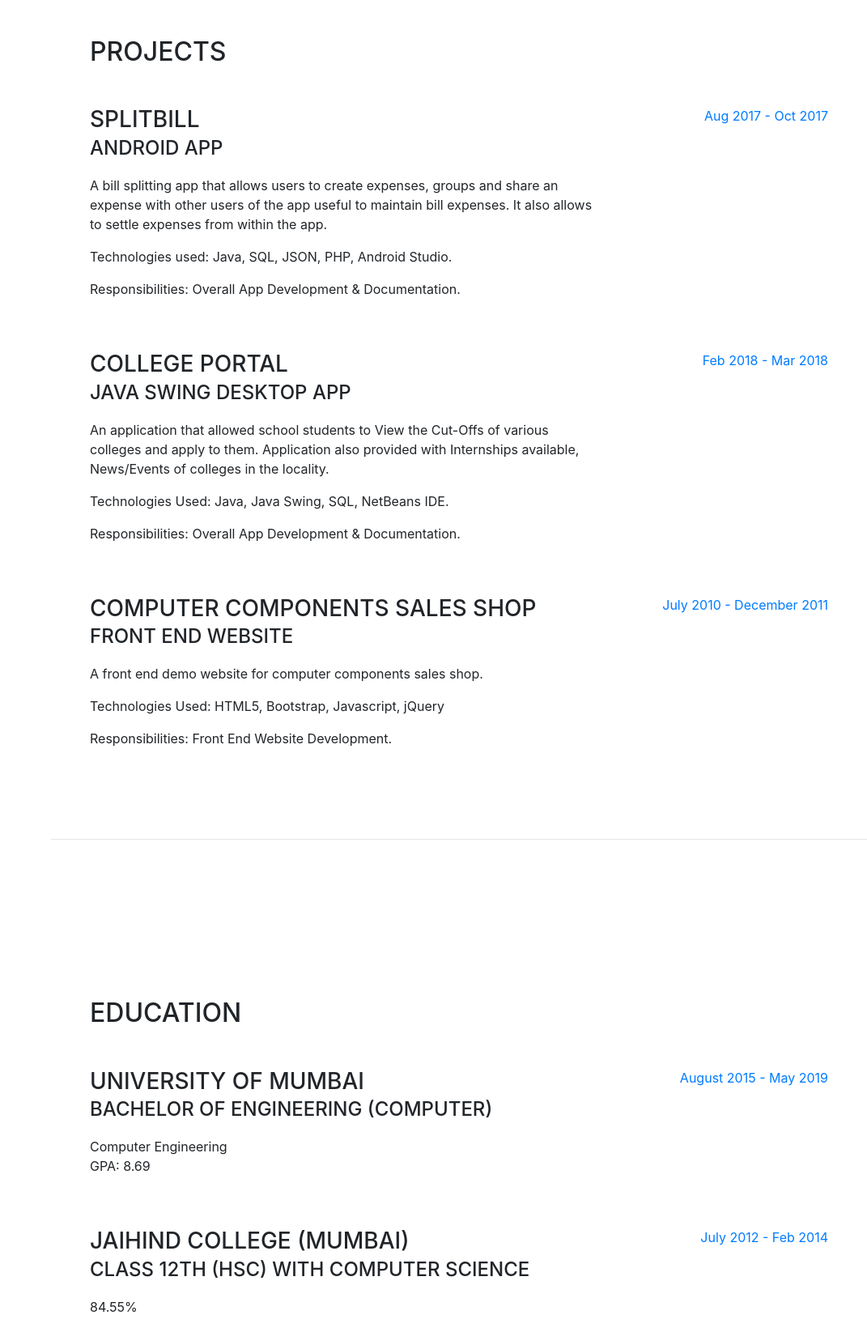
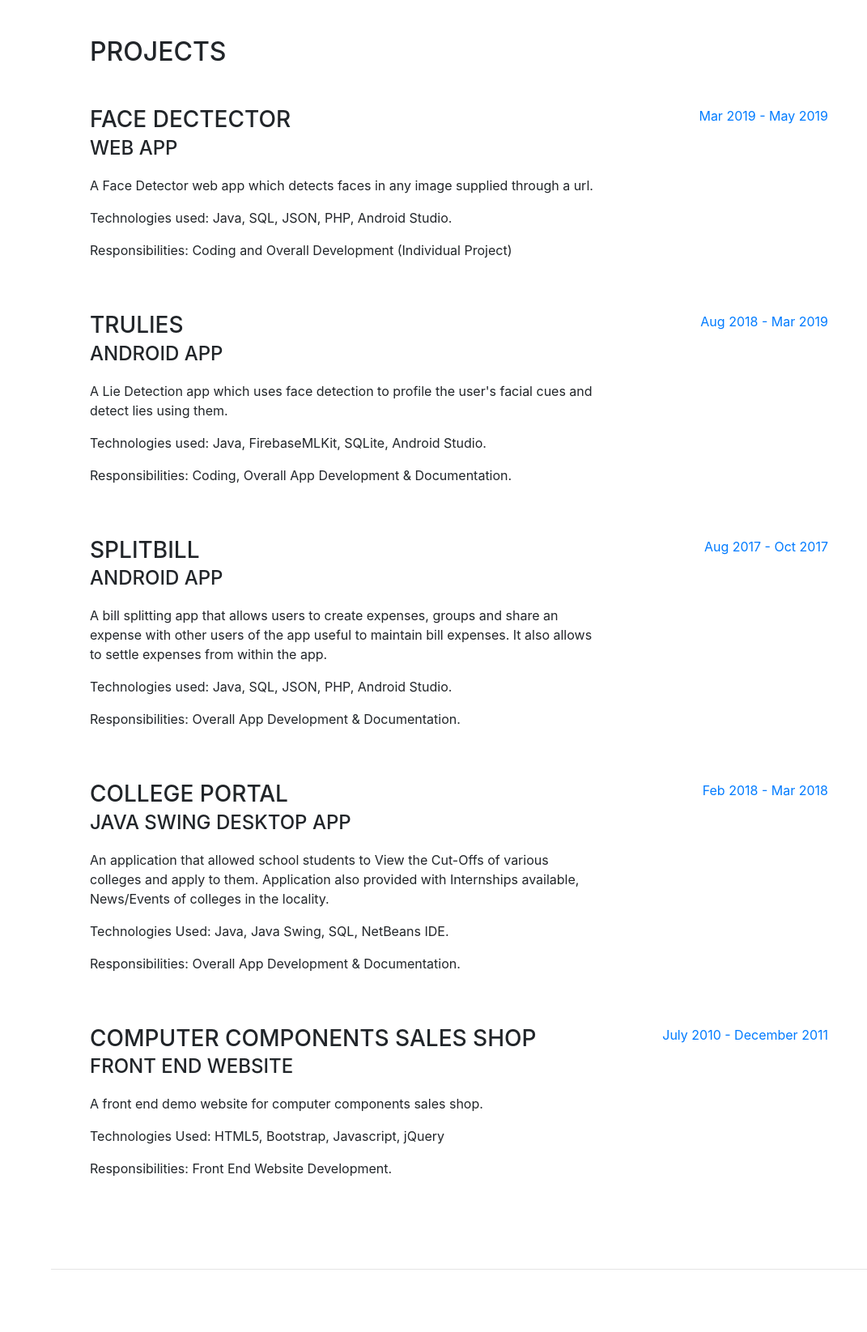
Before and after one commit to kishan00747/kishan00747.github.io, a website with bundled scripts: page index.html in a window 1280 px wide. Shown: the part 804-2449 px from the top of the page at 81% size, without its empty margins (209-1280 px from the left). Built offline with nearby package versions, Linux system fonts and the light colour scheme; a web font is replaced by a local one.

Commit message:
Updated skills and projects

```diff
--- a/index.html
+++ b/index.html
@@ -100,6 +100,32 @@
 
           <div class="resume-item d-flex flex-column flex-md-row mb-5">
             <div class="resume-content mr-auto">
+              <h3 class="mb-0">Face Dectector</h3>
+              <div class="subheading mb-3">Web App</div>
+              <p>A Face Detector web app which detects faces in any image supplied through a url.</p>
+            <p>Technologies used: Java, SQL, JSON, PHP, Android Studio.</p>
+            <p>Responsibilities: Coding and Overall Development (Individual Project)</p>
+            </div>
+            <div class="resume-date text-md-right">
+              <span class="text-primary">Mar 2019 - May 2019</span>
+            </div>
+          </div>
+
+          <div class="resume-item d-flex flex-column flex-md-row mb-5">
+            <div class="resume-content mr-auto">
+              <h3 class="mb-0">TruLies</h3>
+              <div class="subheading mb-3">Android App</div>
+              <p>A Lie Detection app which uses face detection to profile the user's facial cues and detect lies using them.</p>
+            <p>Technologies used: Java, FirebaseMLKit, SQLite, Android Studio.</p>
+           <p>Responsibilities: Coding, Overall App Development & Documentation.</p>
+            </div>
+            <div class="resume-date text-md-right">
+              <span class="text-primary">Aug 2018 - Mar 2019</span>
+            </div>
+          </div>
+
+          <div class="resume-item d-flex flex-column flex-md-row mb-5">
+            <div class="resume-content mr-auto">
               <h3 class="mb-0">SplitBill</h3>
               <div class="subheading mb-3">Android App</div>
               <p>A bill splitting app that allows users to create expenses, groups and share an expense with other users of the app useful to maintain bill expenses. It also allows to settle expenses from within the app.</p>
@@ -152,7 +178,7 @@
               <h3 class="mb-0">University of Mumbai</h3>
               <div class="subheading mb-3">Bachelor of Engineering (Computer)</div>
               <div>Computer Engineering</div>
-              <p>GPA: 8.69</p>
+              <p>GPA: 8.48</p>
             </div>
             <div class="resume-date text-md-right">
               <span class="text-primary">August 2015 - May 2019</span>
@@ -166,7 +192,7 @@
               <p>84.55%</p>
             </div>
             <div class="resume-date text-md-right">
-              <span class="text-primary">July 2012 - Feb 2014</span>
+              <span class="text-primary">July 2013 - Feb 2014</span>
             </div>
           </div>
 
@@ -224,13 +250,16 @@
             <ul class="fa-ul mb-0">
             <li>
               <i class="fa-li fa fa-check"></i>
-              C, Java, C#, Python</li>
+              C, Java, C++</li>
             <li>
               <i class="fa-li fa fa-check"></i>
-              HTML5, CSS3, PHP, Node.js, Javascript jQuery, React, JSON</li>
+               Data Structures, Algorithms, RDBMS</li>
             <li>
               <i class="fa-li fa fa-check"></i>
-              MySQL, PostgreSQL, MongoDB</li>
+              HTML5, CSS3, PHP, Node.js, Javascript jQuery, React.js, JSON</li>
+            <li>
+              <i class="fa-li fa fa-check"></i>
+              MySQL, PostgreSQL</li>
             <li>
               <i class="fa-li fa fa-check"></i>
               Android App Development</li>
@@ -266,7 +295,7 @@
         <div class="my-auto">
           <h2 class="mb-5">Interests</h2>
           <p>Apart from being a web and app developer, I enjoy most of my time dancing, playing cricket. I like to try out new things. I write jokes, poetry and make memes as well</p>
-          <p class="mb-0">I follow a number of sci-fi and fantasy genre movies and television shows, Love the superhero genre, I am an aspiring writer and love listening to music.I also spend a decent amount of my free time exploring the latest technology advancements in the world.</p>
+          <p class="mb-0">I follow a number of sci-fi and fantasy genre movies and television shows, Love the superhero genre, I love to write, read self-help and listening to music. I also spend a decent amount of my free time exploring the latest technology advancements in the world.</p>
         </div>
       </section>
 
```
